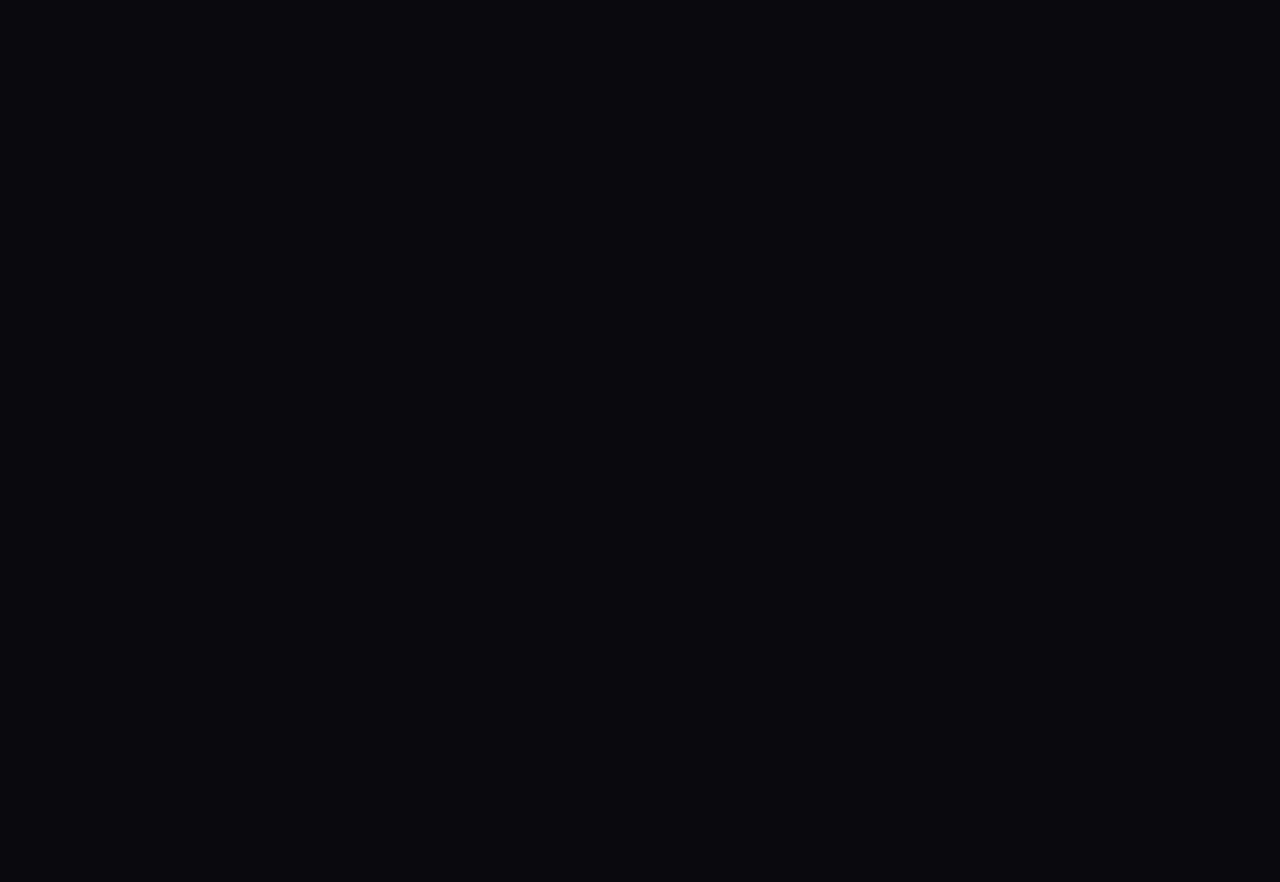
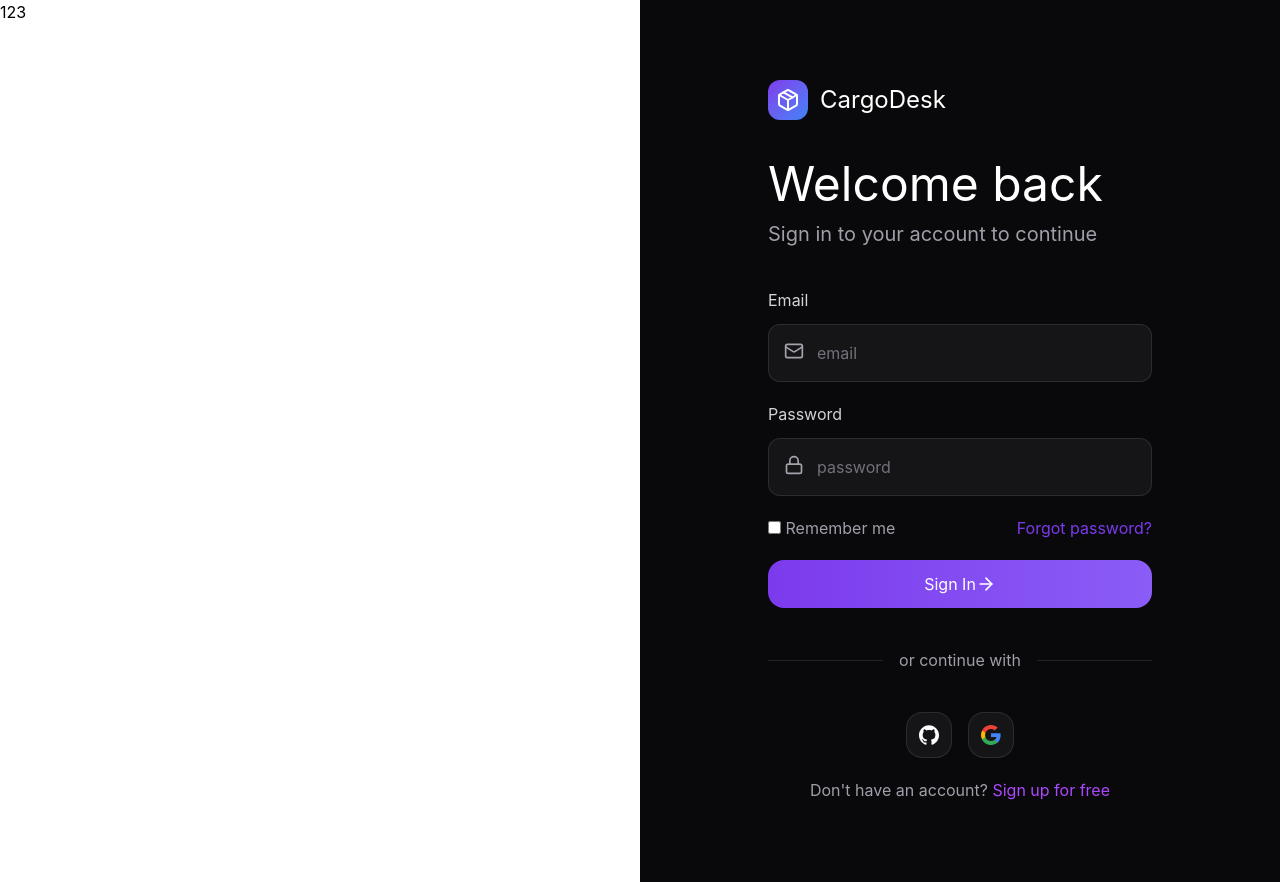
Before and after one commit to vvhh3/CargoDesk, a React (Vite) app in the folder Frontend/: page /login in a window 1280 px wide. Before the commit this address had no page. Before the commit the page ends 800 px from the top, so only its background shows below. Built offline with nearby package versions, Linux system fonts and the light colour scheme.

Commit message:
LogIn page 50%

```diff
--- a/Frontend/src/App.tsx
+++ b/Frontend/src/App.tsx
@@ -2,6 +2,7 @@
 
 import Home from "./Pages/Home"
 import Registry from "./Pages/Registry"
+import LogIn from "./Pages/LogIn"
 function App() {
 
   return (
@@ -11,6 +12,7 @@
         <Routes>
             <Route path="/" element={<Home />} />
             <Route path="/registry" element={<Registry />} />
+            <Route path="/login" element={<LogIn />} />
         </Routes>
       </BrowserRouter>
     </div>
--- /dev/null
+++ b/Frontend/src/Pages/LogIn.tsx
@@ -0,0 +1,97 @@
+
+import Logo from "../Components/Logo/Logo";
+import { Mail, Lock, ArrowRight } from "lucide-react";
+import { Link } from "react-router-dom";
+
+import github from "../assets/github.svg"
+import google from "../assets/google.svg"
+
+const LogIn = () => {
+
+    return (
+        <div className="w-full flex">
+
+            <div className="w-1/2 bg-white min-h-screen">
+                123
+            </div>
+
+            {/* Left screen */}
+            <div className="flex justify-center w-1/2 min-h-screen">
+                <div className="flex-col items-start w-6/10 py-20">
+
+                    <div>
+                        <Logo />
+                    </div>
+                    <div className="flex flex-col gap-3 mt-10">
+                        <span className="text-white text-5xl">Welcome back</span>
+                        <span className="text-zinc-400 text-xl">Sign in to your account to continue</span>
+                    </div>
+
+                    {/* inputs */}
+                    <div>
+
+                        <div className="flex flex-col mt-10 gap-5">
+                            {/* email */}
+                            <div className="relative flex flex-col gap-3">
+                                <label className="text-zinc-300">Email</label>
+                                <Mail className="absolute top-2/3 left-4 -translate-y-1/2 w-5 h-5 text-zinc-400" />
+                                <input type="email"
+                                    placeholder="email"
+                                    className="relative rounded-xl bg-white/5 placeholder:text-zinc-500 pl-12 p-4 text-white border border-white/10 focus:outline-none focus:border-[#7C3AED] transition-all" />
+                            </div>
+                            {/* password */}
+                            <div className="relative flex  flex-col gap-3">
+                                <label className="text-zinc-300">Password</label>
+                                <Lock className="absolute top-2/3 left-4 -translate-y-1/2 w-5 h-5 text-zinc-400" />
+                                <input type="password"
+                                    placeholder="password"
+                                    className="relative rounded-xl bg-white/5 placeholder:text-zinc-500 pl-12 p-4 text-white border border-white/10 focus:outline-none focus:border-[#7C3AED] transition-all" />
+                            </div>
+                        </div>
+
+                        <div className="w-full flex justify-between mt-5">
+                            <label className="text-zinc-400 cursor-pointer">
+                                <input type="checkBox" />
+                                <span> Remember me</span>
+                            </label>
+                            <Link to="/" className="text-[#7C3AED] hover:text-[#8B5CF6] transition-colors">Forgot password?</Link>
+                        </div>
+
+                        <div className="w-full mt-5">
+                            <button className="flex w-full p-3 justify-center bg-linear-to-r from-[#7C3AED] to-[#8B5CF6]
+                            items-center rounded-2xl text-white hover:from-[#8B5CF6] hover:to-[#7C3AED]">
+                                Sign In
+                                <ArrowRight className="w-5 h-5" />
+                            </button>
+                        </div>
+
+                        <div className="relative flex mt-10 justify-center items-center">
+                            <div className="absolute inset-0 flex items-center">
+                                <div className="w-full border-t border-white/10"></div>
+                            </div>
+                            <div className="relative">
+                                <span className="relative px-4 bg-[#09090B] text-zinc-400 ">or continue with</span>
+                            </div>
+                        </div>
+
+                        <div className="flex justify-center mt-10 gap-4">
+                            <button className="p-3 cursor-pointer flex justify-center items-center bg-white/5 border border-white/10 text-white hover:bg-white/10 rounded-2xl">
+                                <img src={`${github}`} className="w-5 h-5" />
+                            </button>
+                            <button className="p-3 cursor-pointer flex justify-center items-center bg-white/5 border border-white/10 text-white hover:bg-white/10 rounded-2xl">
+                                <img src={`${google}`} className="w-5 h-5" />
+                            </button>
+
+                        </div>
+
+                        <div className="w-full flex justify-center mt-5">
+                            <span className="text-zinc-400">Don't have an account? <Link to="/login" className="text-purple-500">Sign up for free</Link></span>
+                        </div>
+                    </div>
+                </div>
+            </div>
+        </div>
+    )
+}
+
+export default LogIn;
--- a/Frontend/src/Pages/Registry.tsx
+++ b/Frontend/src/Pages/Registry.tsx
@@ -98,6 +98,7 @@
                             <div className="relative">
                                 <Mail className="absolute left-4 top-1/2 -translate-y-1/2 w-5 h-5 text-zinc-500" />
                                 <input placeholder="email"
+                                type="email"
                                     className="p-4 pl-12 w-full rounded-xl bg-white/5 border border-white/10 text-white placeholder:text-zinc-400 focus:outline-none  focus:border-[#7C3AED] transition-all" />
                             </div>
                         </div>
```
